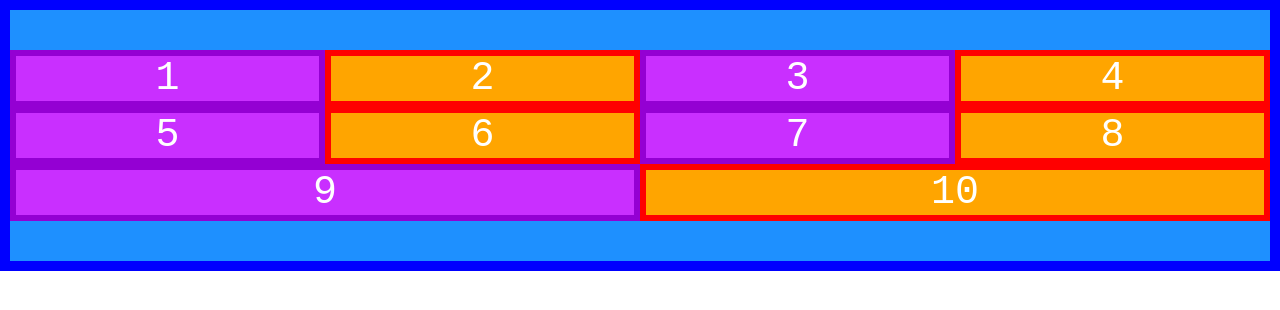
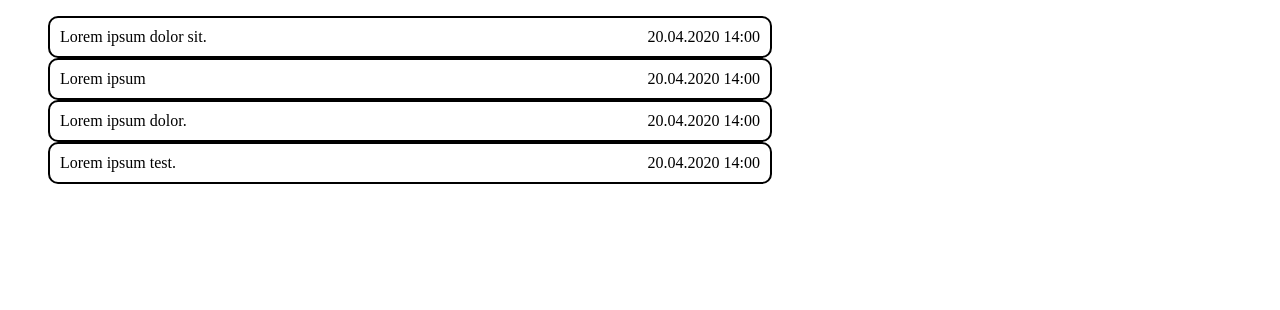
Before and after one commit to Vasy12/fe_flexible_box_layout, a plain HTML site: page index.html in a window 1280 px wide. Drawn offline with Linux system fonts and the light colour scheme.

Commit message:
Add "flex-grow: 0.5" example

```diff
--- a/index.html
+++ b/index.html
@@ -7,17 +7,19 @@
           href="./styles.css">
 </head>
 <body>
-<div class="flexContainer parent">
-    <div class="flexItem child">1</div>
-    <div class="flexItem child">2</div>
-    <div class="flexItem child">3</div>
-    <div class="flexItem child">4</div>
-    <div class="flexItem child">5</div>
-    <div class="flexItem child">6</div>
-    <div class="flexItem child">7</div>
-    <div class="flexItem child">8</div>
-    <div class="flexItem child">9</div>
-    <div class="flexItem child">10</div>
-</div>
+<ul>
+    <li class="listItem">
+        <div class="eventName">Lorem ipsum dolor sit.</div> <div class="eventDate oneLineText">20.04.2020 14:00</div>
+    </li>
+    <li class="listItem">
+        <div class="eventName oneLineText">Lorem ipsum</div> <div class="eventDate oneLineText">20.04.2020 14:00</div>
+    </li>
+    <li class="listItem">
+        <div class="eventName oneLineText">Lorem ipsum dolor.</div> <div class="eventDate oneLineText">20.04.2020 14:00</div>
+    </li>
+    <li class="listItem">
+        <div class="eventName oneLineText">Lorem ipsum test.</div> <div class="eventDate oneLineText">20.04.2020 14:00</div>
+    </li>
+</ul>
 </body>
 </html>
--- a/styles.css
+++ b/styles.css
@@ -1,43 +1,32 @@
-* {
-    margin: 0;
-    box-sizing: border-box;
-    padding: 0;
+
+.listItem {
+    border: 2px solid;
+    border-radius: 10px;
+    max-width: 700px;
+
+    display: flex;
+    justify-content: space-between;
+    flex-wrap: wrap;
+    padding: 10px;
+    align-items: center;
 }
 
-.parent {
-    border: 10px solid blue;
-    background-color: dodgerblue;
-    padding: 40px 0;
+.oneLineText {
+    white-space: nowrap;
+    overflow: hidden;
+    text-overflow: ellipsis;
+    max-width: 100%;
 }
 
-.child {
-    border: 6px solid red;
-    background-color: orange;
-    color: white;
-    font-family: monospace;
-    font-size: 40px;
-    text-align: center;
-    white-space: nowrap;
+.listItem > * {
+    flex-grow: 0.5;
 }
 
-.child:nth-child(odd) {
-    border-color: darkviolet;
-    background-color: #c92fff;
+.eventName {
+    margin-left: auto;
+
 }
 
-/*
-Flexible Box Styles
-*/
-.flexContainer {
-    display: flex;
-    justify-content: space-evenly;
-    flex-flow: row wrap;
+.eventDate {
+    text-align: right;
 }
-
-.flexItem {
-    order: 0;
-    flex-grow: 1;
-    flex-shrink: 1;
-    flex-basis: 300px;
-    /*flex: 1 1 300px;*/
-}
```
